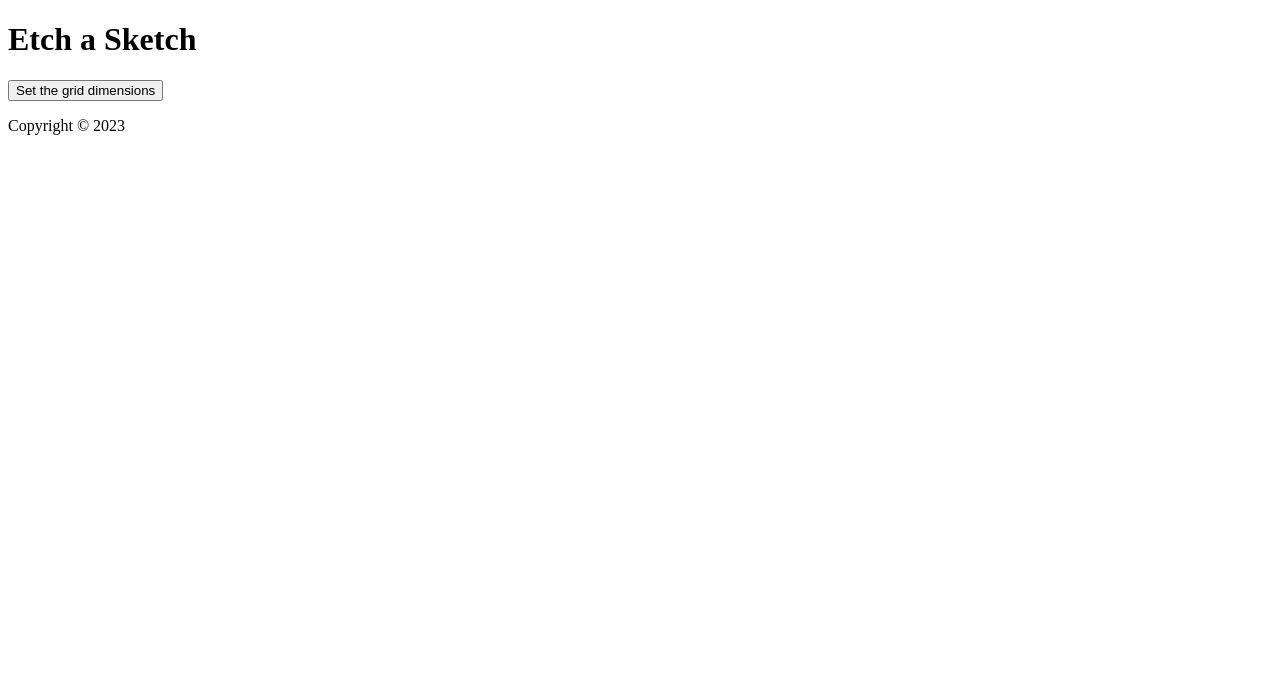
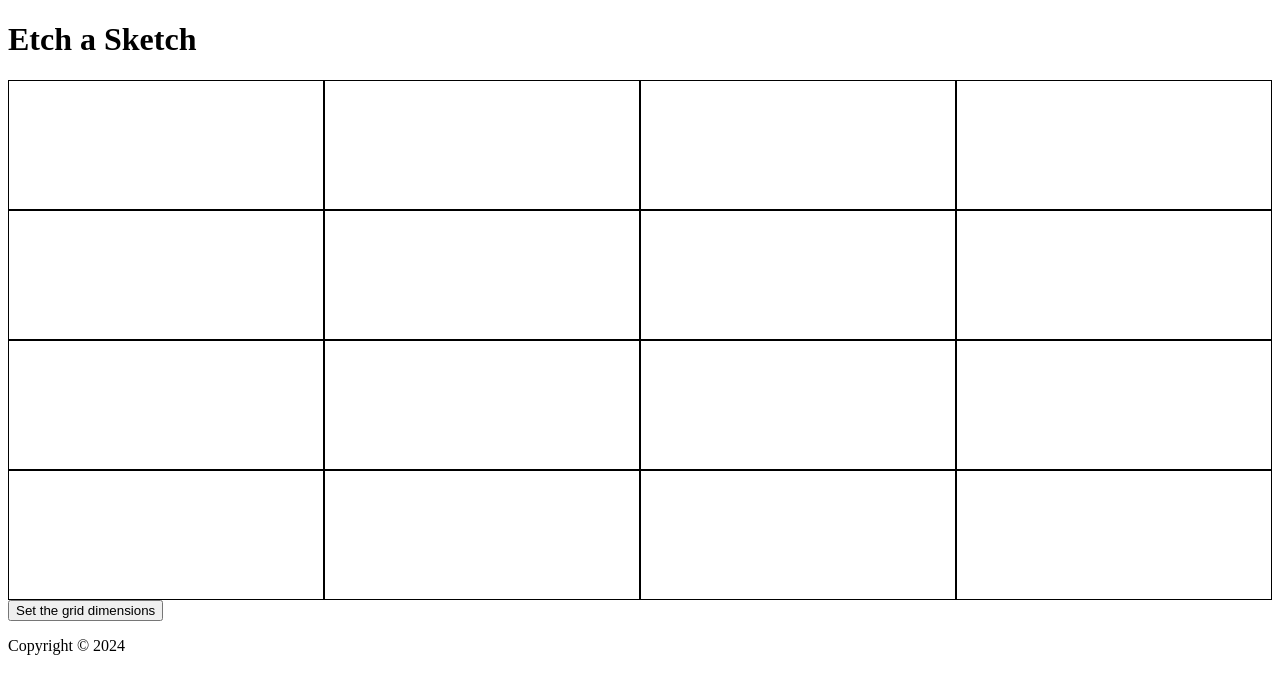
Before and after one commit to Ja-Uyoma/Etch-a-Sketch, a plain HTML site: page index.html in a window 1280 px wide. Drawn offline with Linux system fonts and the light colour scheme.

Commit message:
fix: update path to the js file
- This ensures the right js file is linked, making the page to
work as intended

```diff
--- a/index.html
+++ b/index.html
@@ -4,7 +4,7 @@
     <meta charset="UTF-8" />
     <meta name="viewport" content="width=device-width, initial-scale=1.0" />
     <link rel="stylesheet" href="./styles/index.css" />
-    <script type="text/javascript" src="./scripts/index.js" defer></script>
+    <script type="text/javascript" src="./src/index.js" defer></script>
     <title>Etch a Sketch</title>
   </head>
   <body>
@@ -12,10 +12,10 @@
       <h1>Etch a Sketch</h1>
     </header>
 
+    <div class="container"></div>
+
     <main>
       <button type="button">Set the grid dimensions</button>
-
-      <div class="container"></div>
     </main>
 
     <footer>
```
